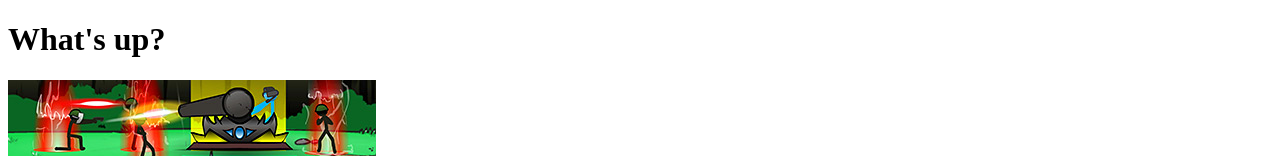
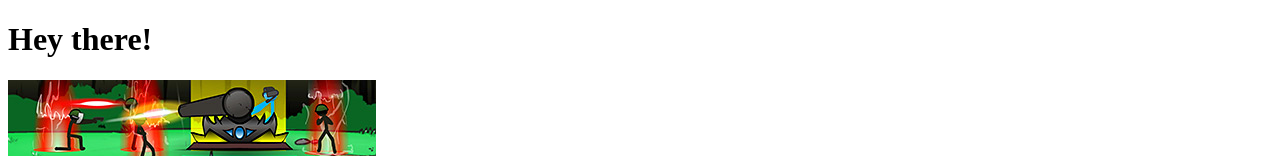
Before and after one commit to Cosmoseth/assignment_01, a plain HTML site: page index.html in a window 1280 px wide. Shown: the top 160 px of the page. Drawn offline with Linux system fonts and the light colour scheme.

Commit message:
Change greeting

```diff
--- a/index.html
+++ b/index.html
@@ -6,7 +6,7 @@
     </head>
     <body>
 
-        <h1>What's up?</h1>
+        <h1>Hey there!</h1>
 
         <a href="http://www.stickpage.com/dryfirereloadedgame.shtml" border="0" ><img src="dryfirereloadedgame.jpg" width="368" /></a>
 
```
